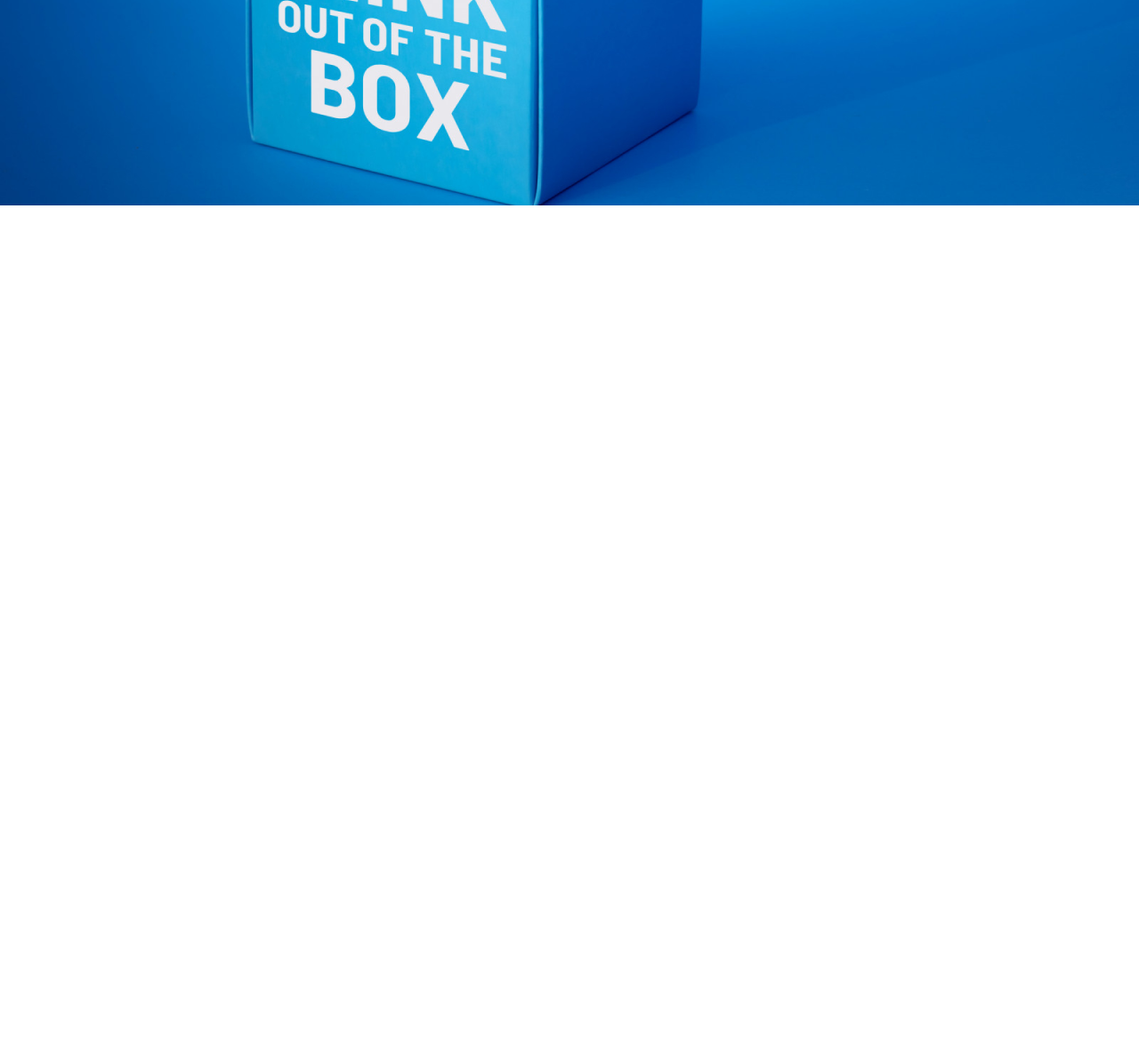
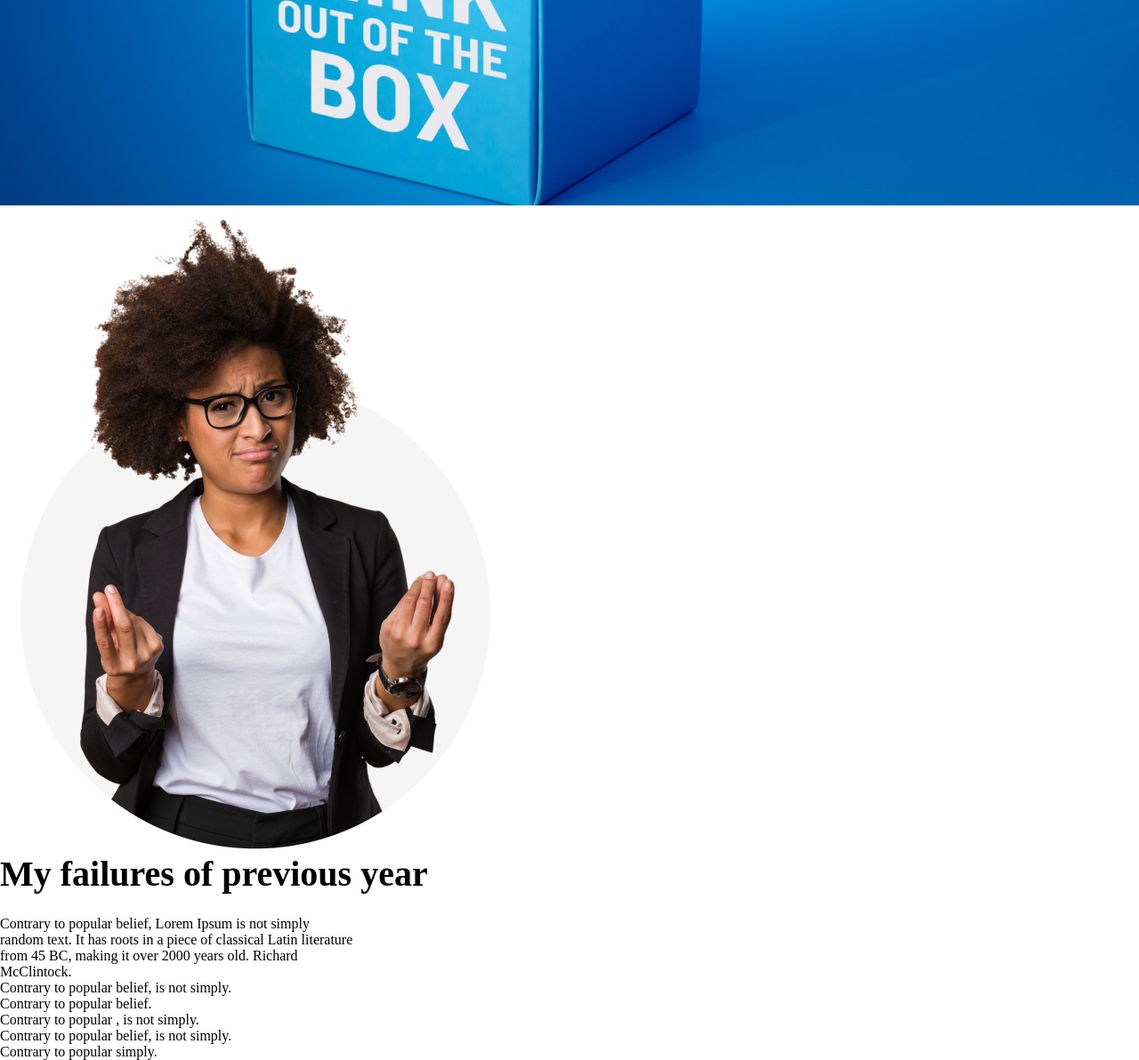
Before and after one commit to Arjumone/assignment1-portfolio, a plain HTML site: page index.html in a window 1280 px wide. Shown: the part 569-1761 px from the top of the page at 89% size. Before the commit the page ends 800 px from the top, so only its background shows below. Drawn offline with Linux system fonts and the light colour scheme; files that its build step writes are made by us from their sources.

Commit message:
added profile container

```diff
--- a/index.html
+++ b/index.html
@@ -26,8 +26,36 @@
     </div>
 
         </div>
-    </header>
+        <div class="profile-container">
+            <div class="profile-left-container">
+                <div class="profile-image"><img src="images/person.png" alt=""></div>
+                <div >
+                    <div class="profile-right-container">
+                              <div class="profile-details">
+                          <h1 class="profile-tittle">My failures of previous year</h1>
+                            <p class="profile-description">Contrary to popular belief, Lorem Ipsum is not simply random text. It has roots in a piece of classical Latin literature from 45 BC, making it over 2000 years old. Richard McClintock.</p>
+                            <ul>
+                                <li>Contrary to popular belief, is not simply.</li>
+                                <li>Contrary to popular belief.</li>
+                                <li>Contrary to popular , is not simply.</li>
+                                <li>Contrary to popular belief, is not simply.</li>
+                                <li>Contrary to popular simply.</li>
+                            </ul>
+
+                        </div>
+
+                    </div>
+
+                </div>
+
+            </div>
+
+        </div>
+
     <main>
+        <nav class="icons">
+
+        </nav>
 
     </main>
 
--- a/styles/portfolio.css
+++ b/styles/portfolio.css
@@ -29,6 +29,26 @@
 .btn-discover{
     padding: 15px 30px;
     background-color: white
-    border: none;
-    color: blue;
+    border:none"
+    color:blue
+
+
 }
+.profile-container{
+display: flex;
+
+
+
+}
+.profile-tittle{
+    font-size: 40px;
+    margin-bottom: 24px;
+}
+.profile-description{
+    font-size: 16px;
+    width: 400px;
+}
+.profile-details{
+
+
+}
```
